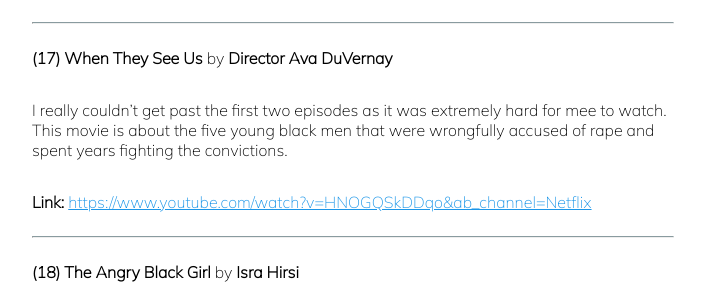
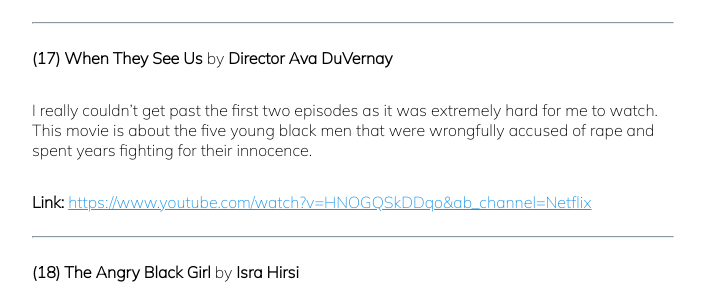
Before and after one commit to samiradiebire/samiradiebire.github.io, a Jekyll site: the page built from resources.md, in a window 1280 px wide and 900 px high, scrolled down 3452 px. Shown: the part 412-706 px from the top of the window, without its empty margins (288-993 px from the left). Built offline with Jekyll 4.4.1, drawn with Linux system fonts in a browser that asks for light colours.

Commit message:
update race and racism list

```diff
--- a/_data/race_and_racism.yml
+++ b/_data/race_and_racism.yml
@@ -64,7 +64,7 @@
   link: https://www.youtube.com/watch?v=CQXSforT_qQ&t=1s&ab_channel=MovieclipsTrailers
 - title: When They See Us
   author: Director Ava DuVernay
-  description: I really couldn't get past the first two episodes as it was extremely hard for mee to watch. This movie is about the five young black men that were wrongfully accused of rape and spent years fighting the convictions.
+  description: I really couldn't get past the first two episodes as it was extremely hard for me to watch. This movie is about the five young black men that were wrongfully accused of rape and spent years fighting for their innocence.
   link: https://www.youtube.com/watch?v=HNOGQSkDDqo&ab_channel=Netflix
 - title: The Angry Black Girl
   author: Isra Hirsi
```
